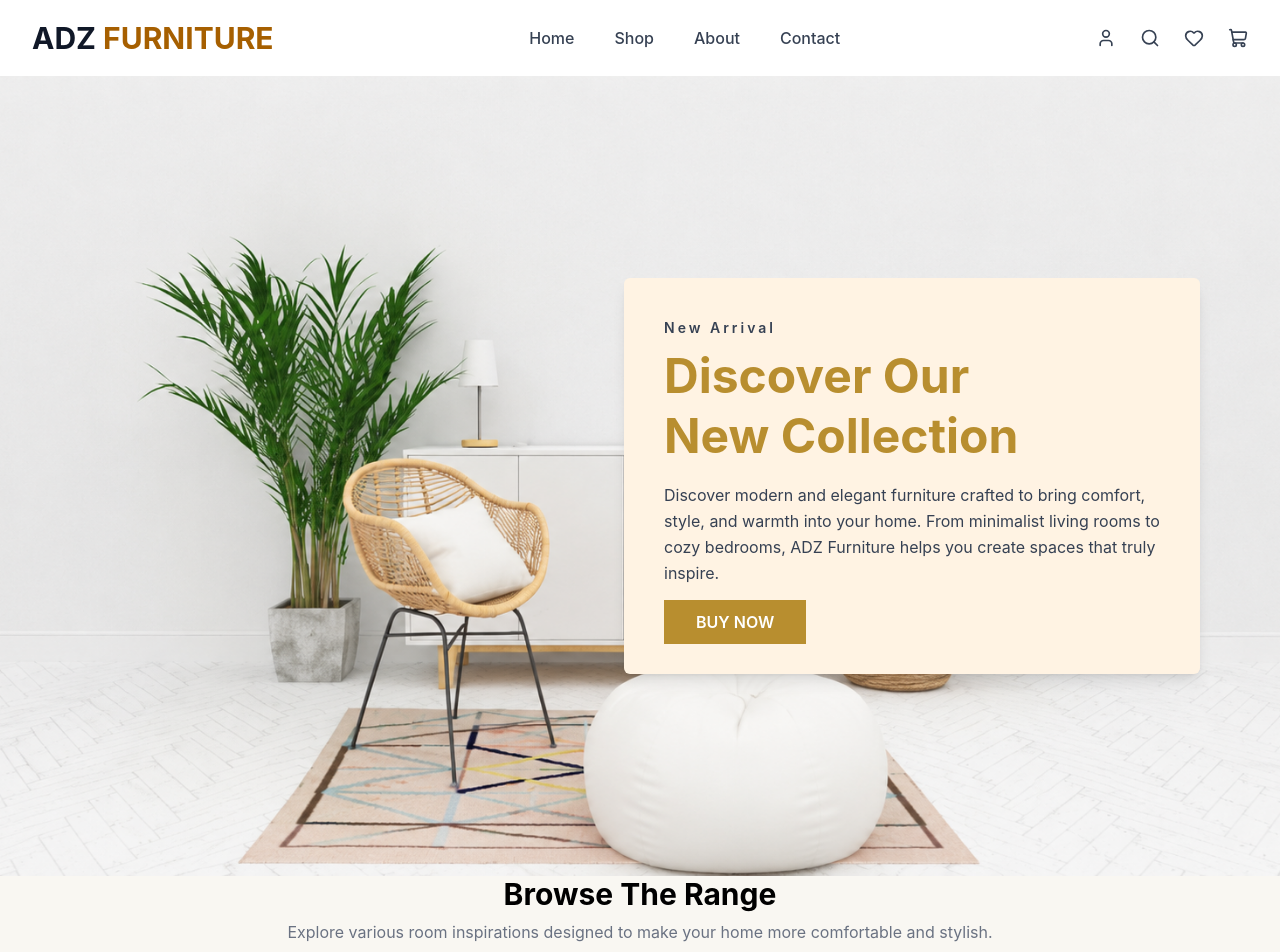
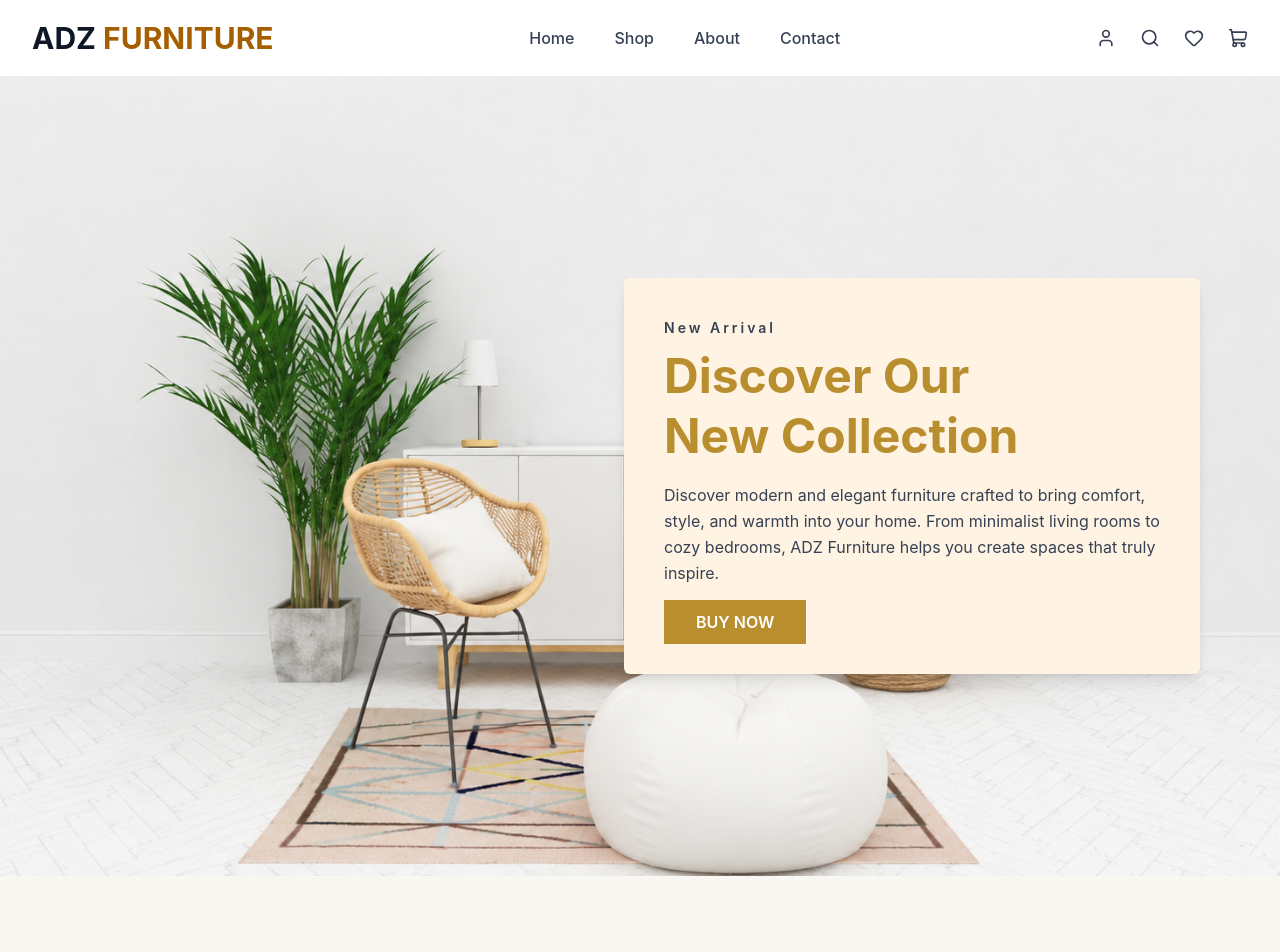
Before and after one commit to kahfiachyarudin/project-landing-page-bareng, a React (Vite) app: page / in a window 1280 px wide. Shown: the top 952 px of the page. Built offline with nearby package versions, Linux system fonts and the light colour scheme.

Commit message:
last chance

```diff
--- a/src/components/CardSection.jsx
+++ b/src/components/CardSection.jsx
@@ -29,7 +29,7 @@ const CardData = [
   {
     title: "Kitchen",
     imageUrl:
-      "https://images.unsplash.com/photo-1556911220-e15b29be8c8f?auto=format&fit=crop&q=80&w=500&h=600",
+      "https://th.bing.com/th/id/OIP.di9O_7jAUB9o6x5TcWvn8QHaE8?w=259&h=180&c=7&r=0&o=7&dpr=1.5&pid=1.7&rm=3",
   },
   {
     title: "Office",
@@ -111,7 +111,7 @@ export default function CardSection() {
 
   return (
     <>
-      <div className="text-center -mb-10">
+      <div className="text-center -mb-10 mt-20">
         <h2 className="text-black text-3xl font-bold">Browse The Range</h2>
 
         <p className="text-gray-500 mt-2">
```
